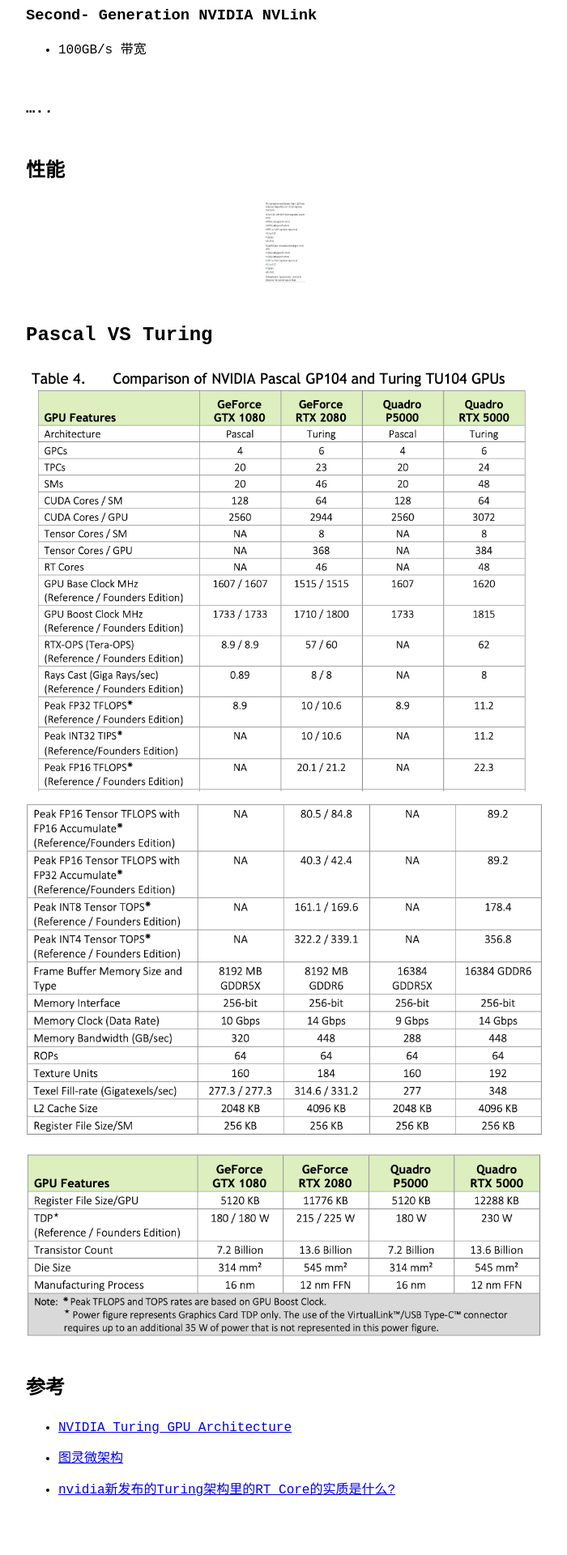
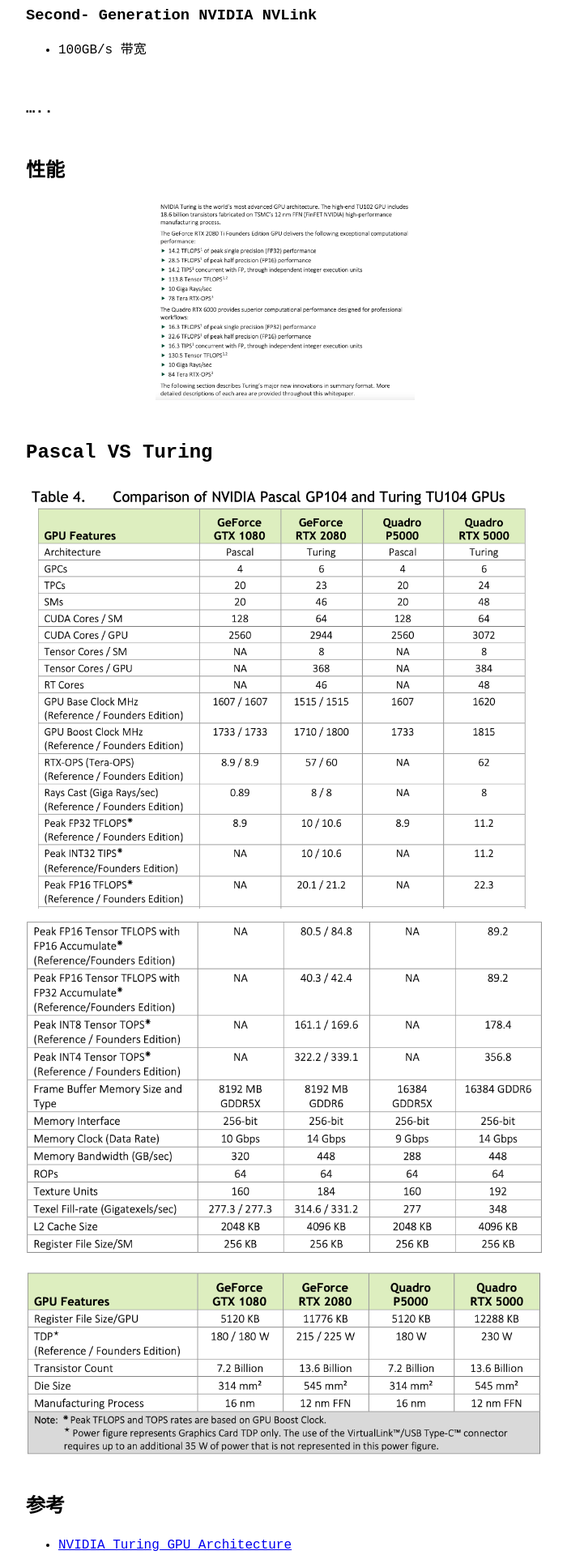
Before and after one commit to Daydream0929/daydream0929.github.io, a Jekyll site: the page built from _posts/2024-01-26-nvidia-turing.md, in a window 1280 px wide. Shown: the part 1051-2971 px from the top of the page at 81% size, without its empty margins (288-988 px from the left). Built offline with Jekyll 4.4.1, drawn with Linux system fonts in a browser that asks for light colours; our own code applies the rules of GitHub Pages for plain Markdown files.

Commit message:
update posts

```diff
--- a/_posts/2024-01-26-nvidia-turing.md
+++ b/_posts/2024-01-26-nvidia-turing.md
@@ -29,7 +29,7 @@
 ### .....
 
 ## 性能
-<img src="https://raw.githubusercontent.com/Daydream0929/daydream0929.github.io/master/_screenshots/image-20240128003001206.png" width="50" height="100" />
+<img src="https://raw.githubusercontent.com/Daydream0929/daydream0929.github.io/master/_screenshots/image-20240128003001206.png" width="50%" height="100%" />
 
 ## Pascal VS Turing
 
```
